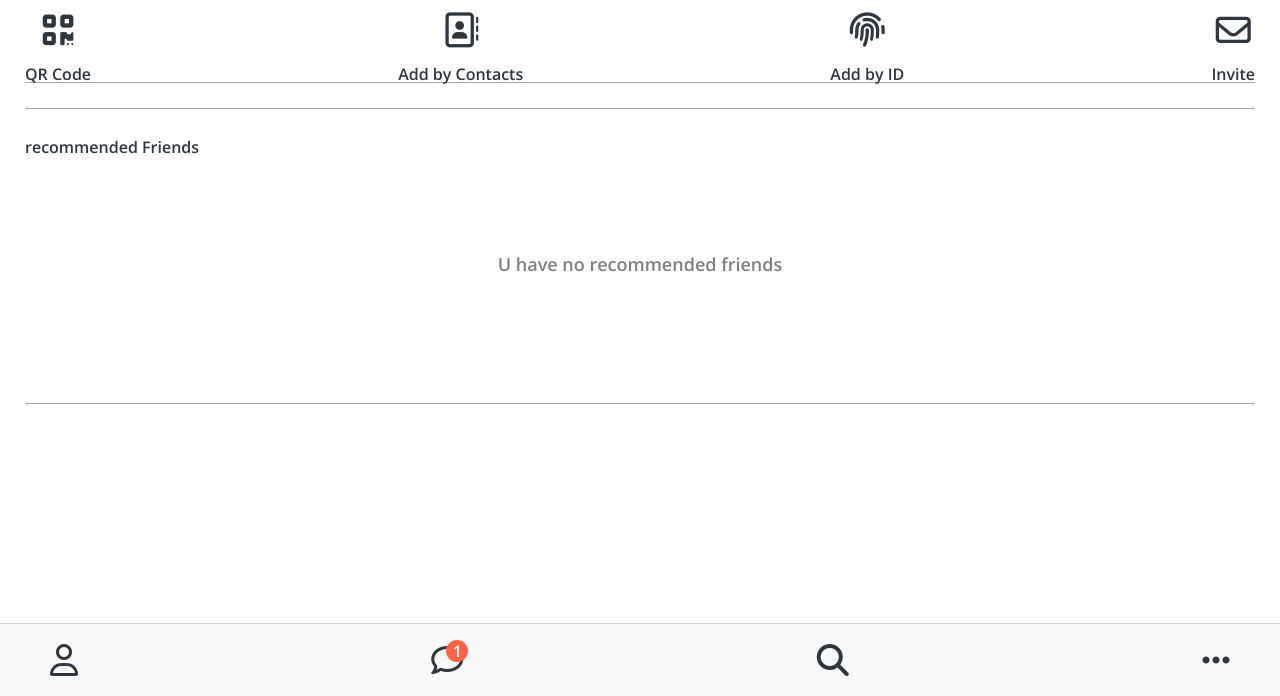
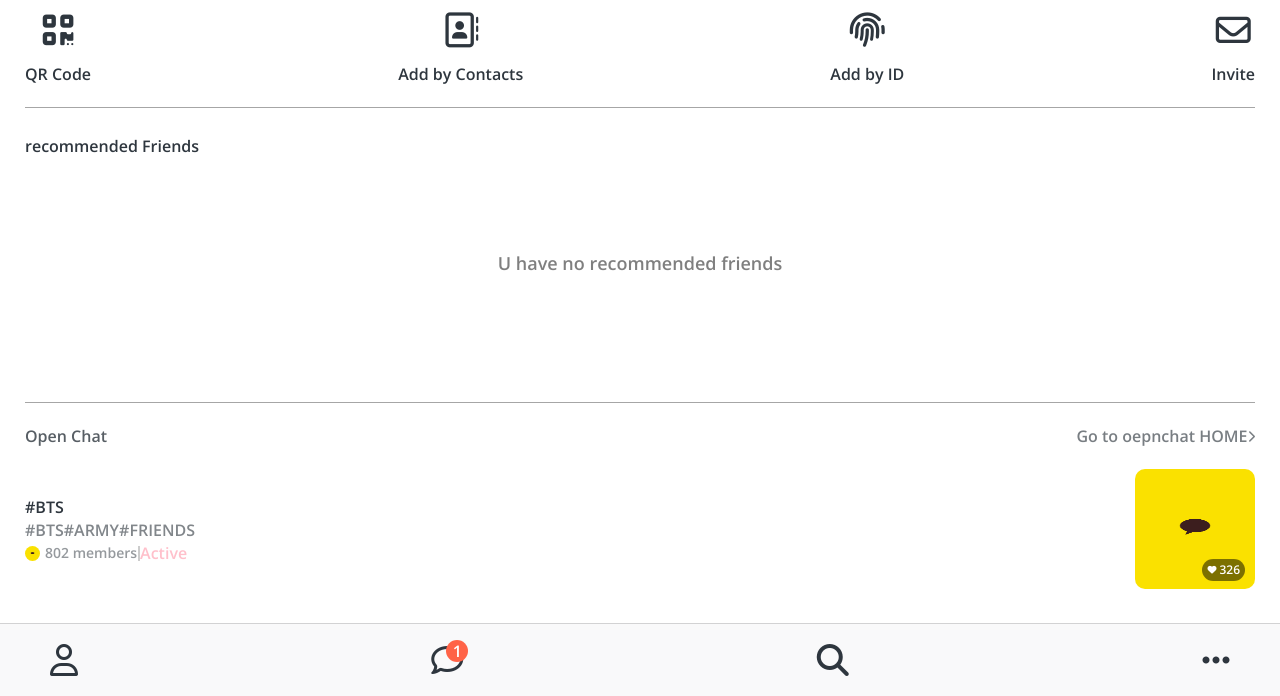
Before and after one commit to chamm99/clonecoding1, a plain HTML site: page find.html in a window 1280 px wide. Shown: the part 104-800 px from the top of the page. Drawn offline with nearby package versions, Linux system fonts and the light colour scheme.

Commit message:
2023.09.22
25

```diff
--- /dev/null
+++ b/css/components/icon-row.css
@@ -0,0 +1,17 @@
+.icon-row {
+  display: flex;
+  justify-content: space-between;
+}
+
+.icon-row__icons {
+  display: flex;
+  flex-direction: column;
+  align-items: center;
+}
+
+.icon-row__icons i {
+  font-size: 35px;
+}
+.icon-row__icons span {
+  margin-top: 18px;
+}
--- a/css/screens/find.css
+++ b/css/screens/find.css
@@ -1,21 +1,3 @@
-.find-icons {
-  display: flex;
-  justify-content: space-between;
-  border-bottom: var(--main-border);
-}
-
-.find-icons__icons {
-  display: flex;
-  flex-direction: column;
-  align-items: center;
-}
-
-.find-icons__icons i {
-  font-size: 35px;
-}
-.find-icons__icons span {
-  margin-top: 18px;
-}
 .recommended-friends {
   margin: 25px 0px;
   padding: 30px 0px;
@@ -33,3 +15,72 @@
   font-size: 18px;
   color: rgba(0, 0, 0, 0.5);
 }
+.open-chat__header {
+  display: flex;
+  justify-content: space-between;
+  opacity: 0.8;
+  margin-bottom: 25px;
+}
+.open-chat__header span {
+  opacity: 0.8;
+}
+.open-post {
+  display: flex;
+  justify-content: space-between;
+  align-items: center;
+}
+.open-post__title {
+  font-weight: 600;
+  margin-bottom: 7px;
+}
+.open-post__hashtags {
+  text-transform: uppercase;
+  opacity: 0.6;
+}
+.open-post__members {
+  margin-top: 7px;
+  display: flex;
+  align-items: center;
+}
+.open-post__members img {
+  width: 15px;
+  height: 15px;
+  border-radius: 50%;
+  margin-right: 5px;
+}
+.open-post__member-count {
+  opacity: 0.5;
+  font-size: 14px;
+}
+.open-post__members .divider {
+  width: 2px;
+  height: 15px;
+  margin: 0.5px;
+  background-color: rgba(0, 0, 0, 0.2);
+}
+.open-post__member-status {
+  color: pink;
+}
+.open-post__photo {
+  position: relative;
+}
+.open-post__photo img {
+  width: 120px;
+  height: 120px;
+  border-radius: 10px;
+}
+.open-post__heart-count {
+  background-color: rgba(0, 0, 0, 0.5);
+  color: white;
+  padding: 5px;
+  border-radius: 20px;
+  display: flex;
+  align-items: center;
+  position: absolute;
+  bottom: 10px;
+  right: 10px;
+  font-size: 12px;
+}
+.open-post__heart-count span {
+  margin-left: 3px;
+}
--- /dev/null
+++ b/css/screens/more.css
@@ -0,0 +1,11 @@
+.more-screen .icon-row {
+  margin-top: 35px;
+}
+.more-suggestions {
+  margin-top: 50px;
+  border-top: var(--main-border);
+  padding-top: 40px;
+}
+.more-suggestions__title {
+  margin-bottom: 30px;
+}
--- a/css/style.css
+++ b/css/style.css
@@ -8,11 +8,13 @@
 @import "components/screen-header.css";
 @import "components/user-component.css";
 @import "components/badge.css";
+@import "components/icon-row.css";
 
 /* Screens */
 @import "screens/login.css";
 @import "screens/friends.css";
 @import "screens/find.css";
+@import "screens/more.css";
 
 body {
   color: #2e363e;
--- a/find.html
+++ b/find.html
@@ -34,20 +34,20 @@
     </header>
 
     <main class="main-screen">
-      <div class="find-icons">
-        <div class="find-icons__icons">
+      <div class="icon-row">
+        <div class="icon-row__icons">
           <i class="fas fa-qrcode"></i>
           <span>QR Code</span>
         </div>
-        <div class="find-icons__icons">
+        <div class="icon-row__icons">
           <i class="fa-regular fa-address-book"></i>
           <span>Add by Contacts</span>
         </div>
-        <div class="find-icons__icons">
+        <div class="icon-row__icons">
           <i class="fas fa-fingerprint"></i>
           <span>Add by ID</span>
         </div>
-        <div class="find-icons__icons">
+        <div class="icon-row__icons">
           <i class="fa-regular fa-envelope"></i>
           <span>Invite</span>
         </div>
@@ -55,6 +55,34 @@
       <div class="recommended-friends">
         <h6 calss="recommended-friends__title">recommended Friends</h6>
         <span>U have no recommended friends</span>
+      </div>
+      <div class="open-chat">
+        <div class="open-chat__header">
+          <h4 class="open-chat__title">Open Chat</h4>
+          <span
+            >Go to oepnchat HOME<i class="fa-solid fa-chevron-right fa-xs"></i
+          ></span>
+        </div>
+        <div class="open-post">
+          <div class="open-post__column">
+            <h5 class="open-post__title">#BTS</h5>
+            <h6 class="open-post__hashtags">#bts#army#friends</h6>
+            <div class="open-post__members">
+              <img src="pic/01.png" />
+              <span class="open-post__member-count">802 members</span>
+              <div class="divider"></div>
+              <span class="open-post__member-status">Active</span>
+            </div>
+          </div>
+          <div class="open-post__column">
+            <div class="open-post__photo">
+              <img src="pic/01.png" />
+              <div class="open-post__heart-count">
+                <i class="fa-solid fa-heart fa-xs"></i><span>326</span>
+              </div>
+            </div>
+          </div>
+        </div>
       </div>
     </main>
 
```
Also changed, not shown: more.html (+59 -0 lines).
